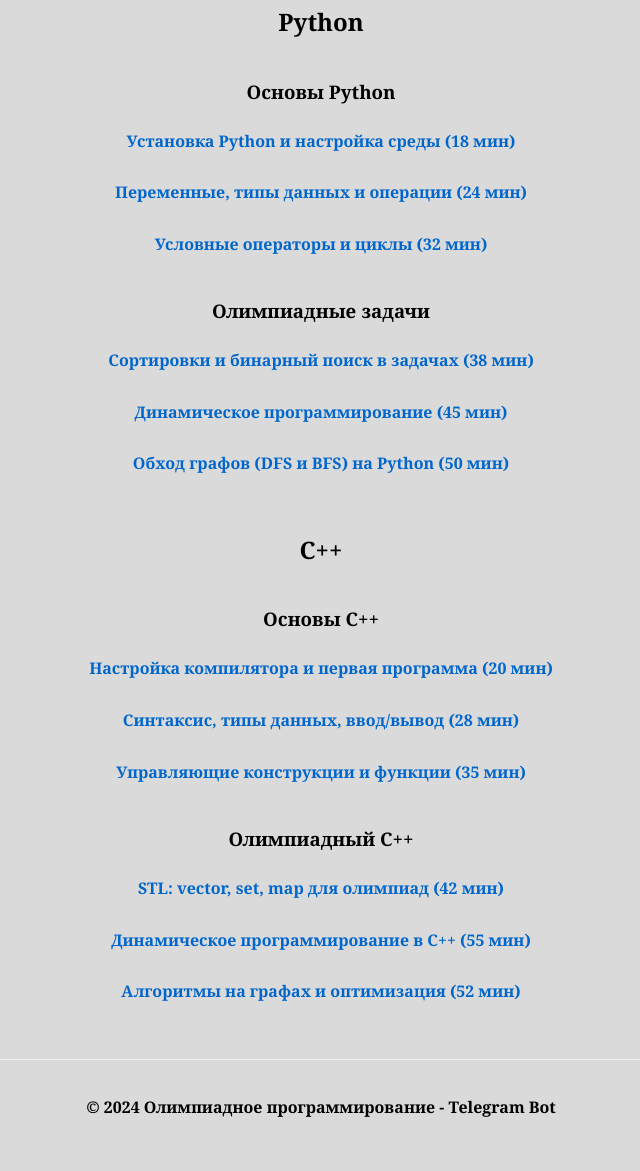
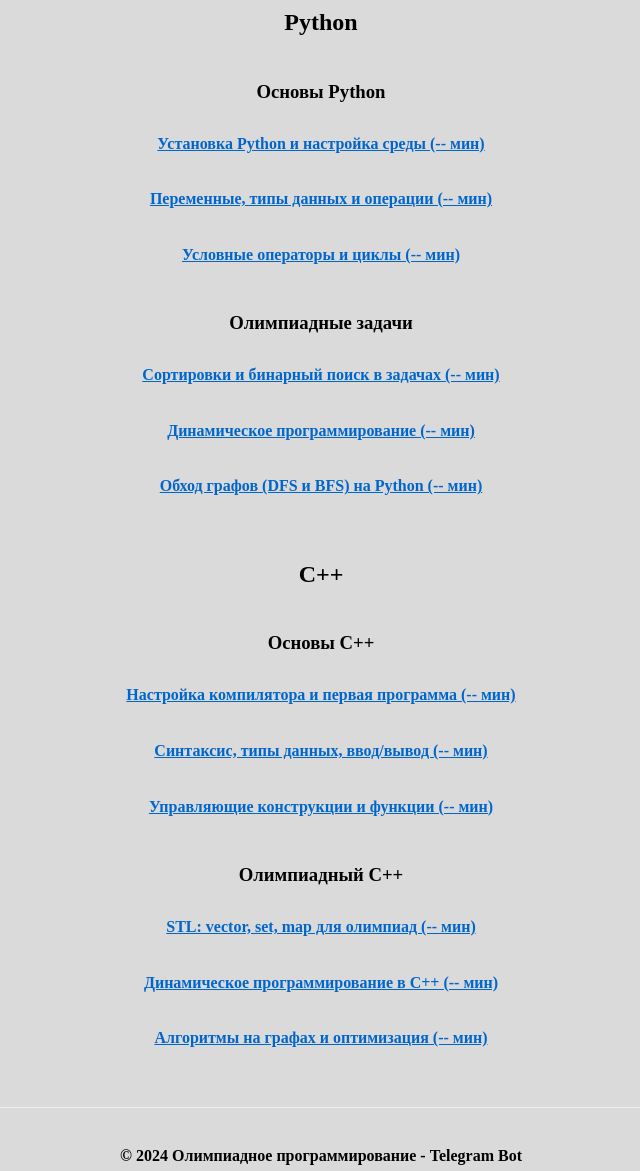
Before and after one commit to Blueeyeed/progect, a plain HTML site: page index.html in a window 1280 px wide. Shown: the part 352-1523 px from the top of the page, without its empty margins (319-959 px from the left). Drawn offline with Linux system fonts and the light colour scheme.

Commit message:
Update index.html

```diff
--- a/index.html
+++ b/index.html
@@ -6,6 +6,7 @@
     <title>Олимпиадное программирование -Дополнительные материалы к боту</title>
     <style>
         body {
+
             background-color: rgb(218, 218, 218);
             text-align: center;
              padding: 50px;
@@ -19,50 +20,40 @@
         }
         h1, h2, h3, p, div {
             text-align: center;
+            font-family: American Typewriter, serif;
         }
-
         a {
             display: block;
             margin: 12px 0;
-            text-decoration: none;
             color: #0066cc;
-            padding: 4px 0;
+            padding: 6px 0;
         }
-
         a:hover {
             text-decoration: underline;
         }
-
         section {
             margin: 50px 0;
         }
-
         .video-item {
             margin: 18px 0;
         }
-
         h1 {
             margin-bottom: 10px;
         }
-
         h2 {
             margin: 30px 0 20px 0;
         }
-
         h3 {
             margin: 25px 0 15px 0;
         }
-
         p {
             margin: 15px 0;
         }
-
         footer {
             margin-top: 50px;
             padding-top: 20px;
             border-top: 1px solid #eee;
         }
-
         div > h3 {
             margin-top: 35px;
         }
@@ -80,7 +71,10 @@
             <p>Подборка материалов по Python и C++ для подготовки к олимпиадам</p>
         </section>
 
-        <!-- Python Section -->
+
+
+
+
         <section>
             <h2>Python</h2>
 
@@ -88,17 +82,17 @@
                 <h3>Основы Python</h3>
                 <div class="video-item">
                     <a href="https://www.youtube.com/watch?v=dQw4w9WgXcQ" target="_blank">
-                        Установка Python и настройка среды (18 мин)
+                        Установка Python и настройка среды (-- мин)
                     </a>
                 </div>
                 <div class="video-item">
                     <a href="https://www.youtube.com/watch?v=dQw4w9WgXcQ" target="_blank">
-                        Переменные, типы данных и операции (24 мин)
+                        Переменные, типы данных и операции (-- мин)
                     </a>
                 </div>
                 <div class="video-item">
                     <a href="https://www.youtube.com/watch?v=dQw4w9WgXcQ" target="_blank">
-                        Условные операторы и циклы (32 мин)
+                        Условные операторы и циклы (-- мин)
                     </a>
                 </div>
             </div>
@@ -107,23 +101,26 @@
                 <h3>Олимпиадные задачи</h3>
                 <div class="video-item">
                     <a href="https://www.youtube.com/watch?v=dQw4w9WgXcQ" target="_blank">
-                        Сортировки и бинарный поиск в задачах (38 мин)
+                        Сортировки и бинарный поиск в задачах (-- мин)
                     </a>
                 </div>
                 <div class="video-item">
                     <a href="https://www.youtube.com/watch?v=dQw4w9WgXcQ" target="_blank">
-                        Динамическое программирование (45 мин)
+                        Динамическое программирование (-- мин)
                     </a>
                 </div>
                 <div class="video-item">
                     <a href="https://www.youtube.com/watch?v=dQw4w9WgXcQ" target="_blank">
-                        Обход графов (DFS и BFS) на Python (50 мин)
+                        Обход графов (DFS и BFS) на Python (-- мин)
                     </a>
                 </div>
             </div>
         </section>
 
-        <!-- C++ Section -->
+
+
+
+
         <section>
             <h2>C++</h2>
 
@@ -131,42 +128,40 @@
                 <h3>Основы C++</h3>
                 <div class="video-item">
                     <a href="https://www.youtube.com/watch?v=dQw4w9WgXcQ" target="_blank">
-                        Настройка компилятора и первая программа (20 мин)
+                        Настройка компилятора и первая программа (-- мин)
                     </a>
                 </div>
                 <div class="video-item">
                     <a href="https://www.youtube.com/watch?v=dQw4w9WgXcQ" target="_blank">
-                        Синтаксис, типы данных, ввод/вывод (28 мин)
+                        Синтаксис, типы данных, ввод/вывод (-- мин)
                     </a>
                 </div>
                 <div class="video-item">
                     <a href="https://www.youtube.com/watch?v=dQw4w9WgXcQ" target="_blank">
-                        Управляющие конструкции и функции (35 мин)
+                        Управляющие конструкции и функции (-- мин)
                     </a>
                 </div>
             </div>
-
             <div>
                 <h3>Олимпиадный C++</h3>
                 <div class="video-item">
                     <a href="https://www.youtube.com/watch?v=dQw4w9WgXcQ" target="_blank">
-                        STL: vector, set, map для олимпиад (42 мин)
+                        STL: vector, set, map для олимпиад (-- мин)
                     </a>
                 </div>
                 <div class="video-item">
                     <a href="https://www.youtube.com/watch?v=dQw4w9WgXcQ" target="_blank">
-                        Динамическое программирование в C++ (55 мин)
+                        Динамическое программирование в C++ (-- мин)
                     </a>
                 </div>
                 <div class="video-item">
                     <a href="https://www.youtube.com/watch?v=dQw4w9WgXcQ" target="_blank">
-                        Алгоритмы на графах и оптимизация (52 мин)
+                        Алгоритмы на графах и оптимизация (-- мин)
                     </a>
                 </div>
             </div>
         </section>
     </main>
-
     <footer>
         <p>© 2024 Олимпиадное программирование - Telegram Bot</p>
     </footer>
```
